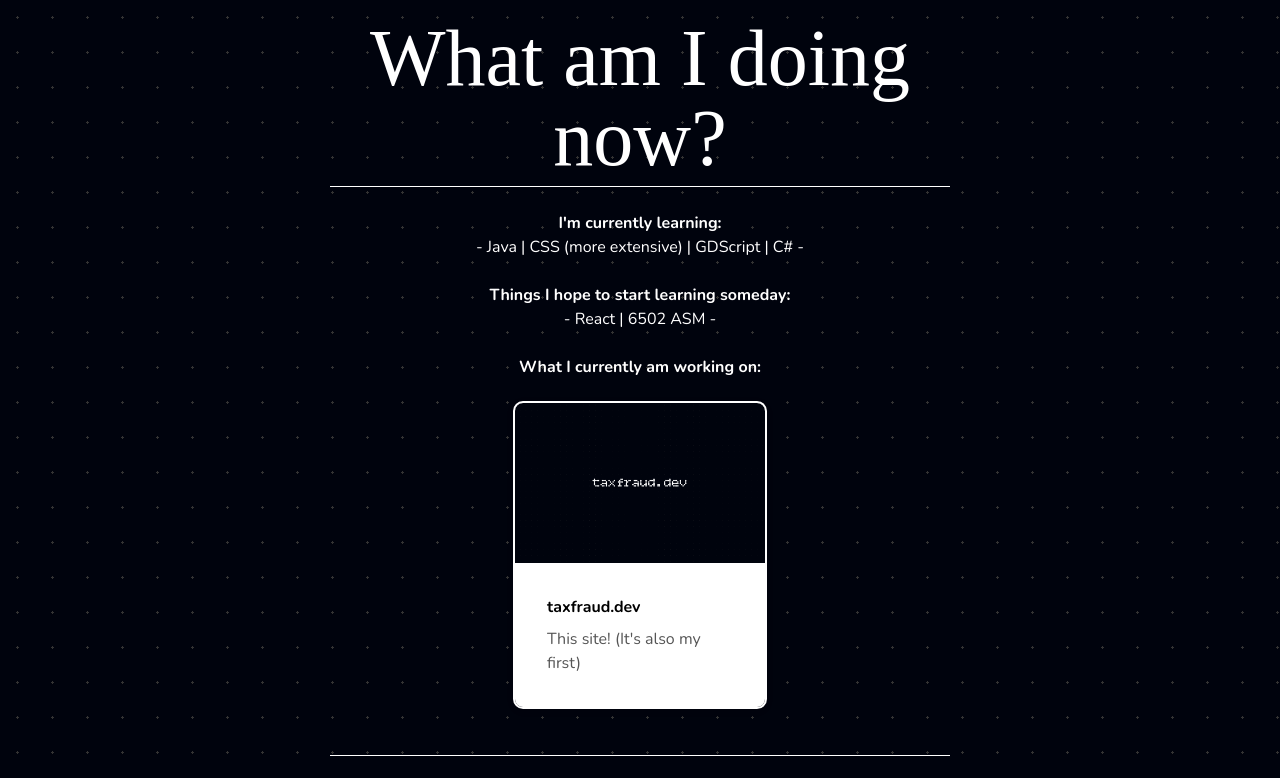
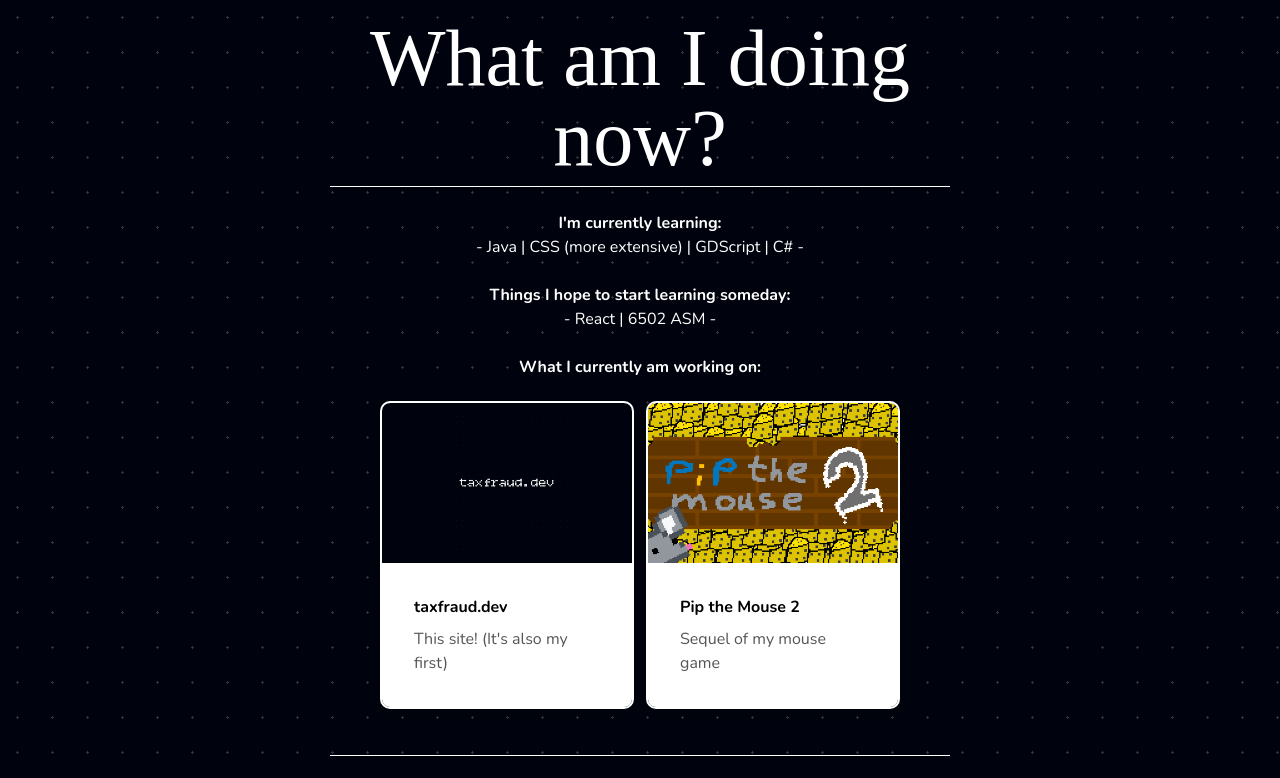
Before and after one commit to j4y-boi/taxfraud.dev, a SvelteKit app: page /now in a window 1280 px wide. Shown: the top 778 px of the page. Built offline with nearby package versions, Linux system fonts and the light colour scheme; a web font is replaced by a local one.

Commit message:
added pip the mouse 2 to 'now' page

```diff
--- a/src/routes/now/+page.svelte
+++ b/src/routes/now/+page.svelte
@@ -19,6 +19,12 @@
                 description: "This site! (It's also my first)",
                 image: "/img/site.png",
                 link: "https://github.com/j4y-boi/taxfraud.dev"
+            },
+            {
+                title: "Pip the Mouse 2",
+                description: "Sequel of my mouse game",
+                image: "/img/pip2.png",
+                link: "/projects/pip-the-mouse-2"
             }
         ]}></SingleGrid><br>
         <br><hr><br> <!-- This is probably breaking 30+ design rules, but I could give less of a crap at the moment -->
```
